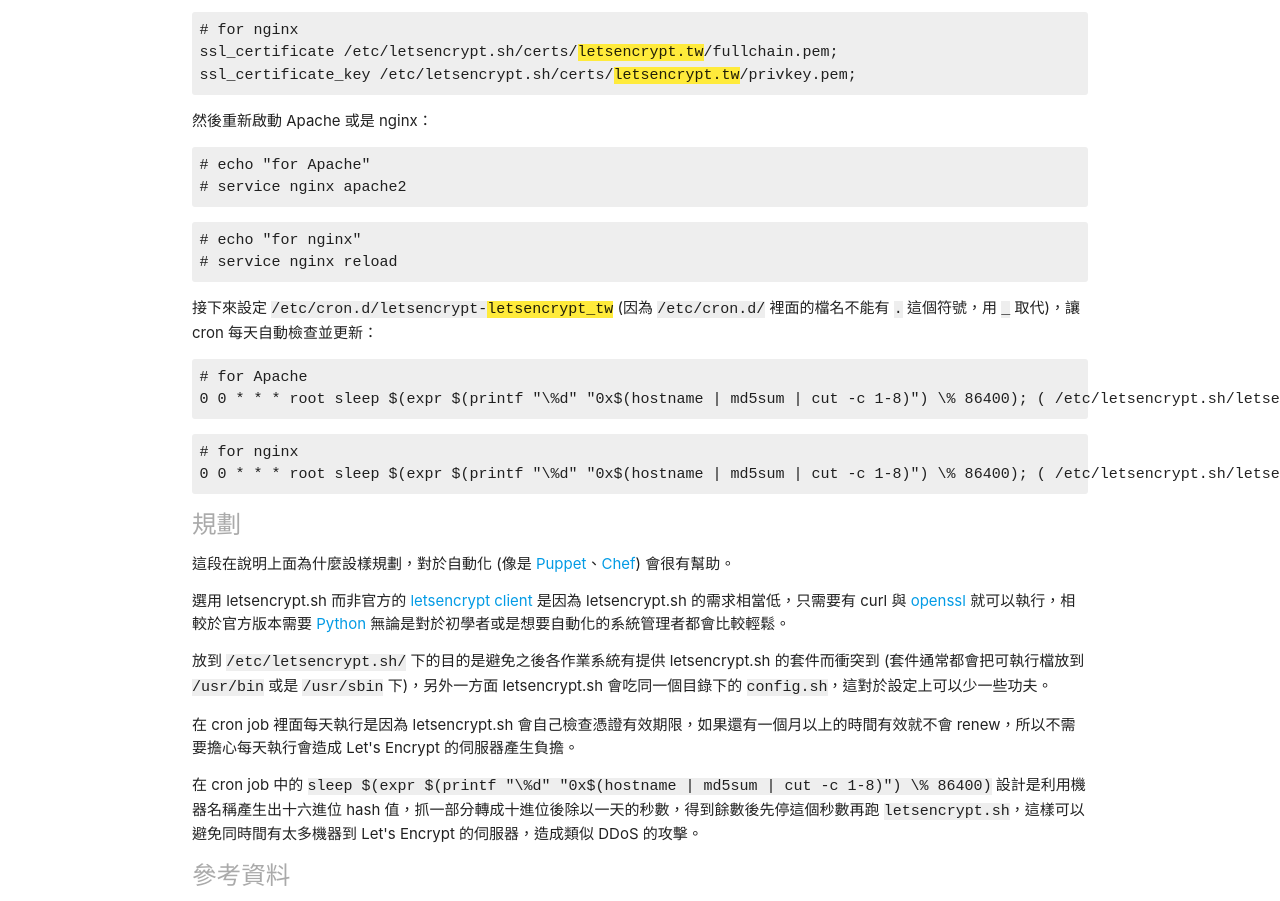
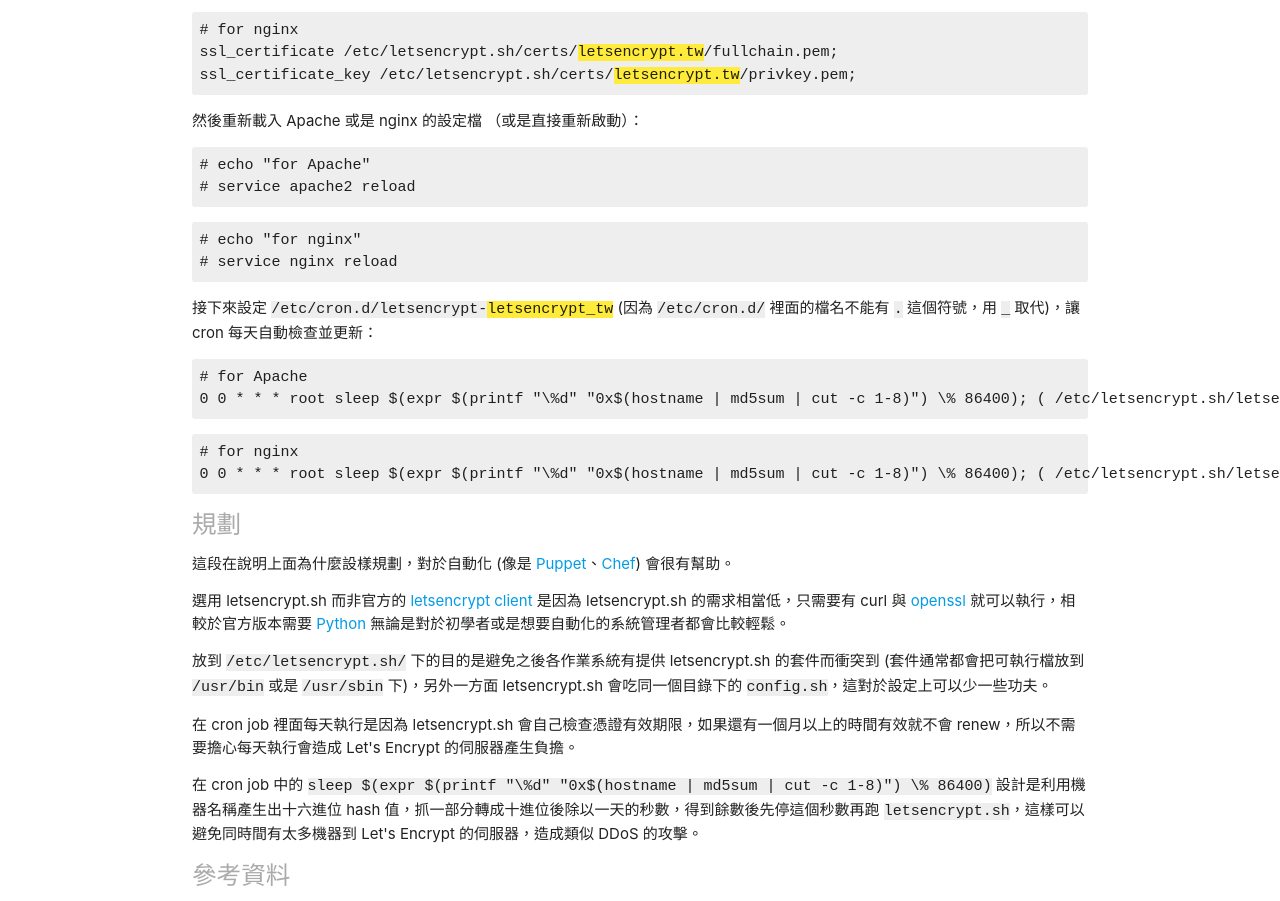
Before and after one commit to solomonhuang/letsencrypt.tw, a plain HTML site: page public/index.html in a window 1280 px wide. Shown: the part 2044-2945 px from the top of the page. Drawn offline with nearby package versions, Linux system fonts and the light colour scheme.

Commit message:
Update index.html

```diff
--- a/public/index.html
+++ b/public/index.html
@@ -175,11 +175,11 @@ ssl_certificate /etc/letsencrypt.sh/certs/<span class="yellow">letsencrypt.tw</s
 ssl_certificate_key /etc/letsencrypt.sh/certs/<span class="yellow">letsencrypt.tw</span>/privkey.pem;
 </pre>
 
-<p>然後重新啟動 Apache 或是 nginx：</p>
+<p>然後重新載入 Apache 或是 nginx 的設定檔 （或是直接重新啟動）：</p>
 
 <pre>
 # echo "for Apache"
-# service nginx apache2
+# service apache2 reload
 </pre>
 
 <pre>
```
